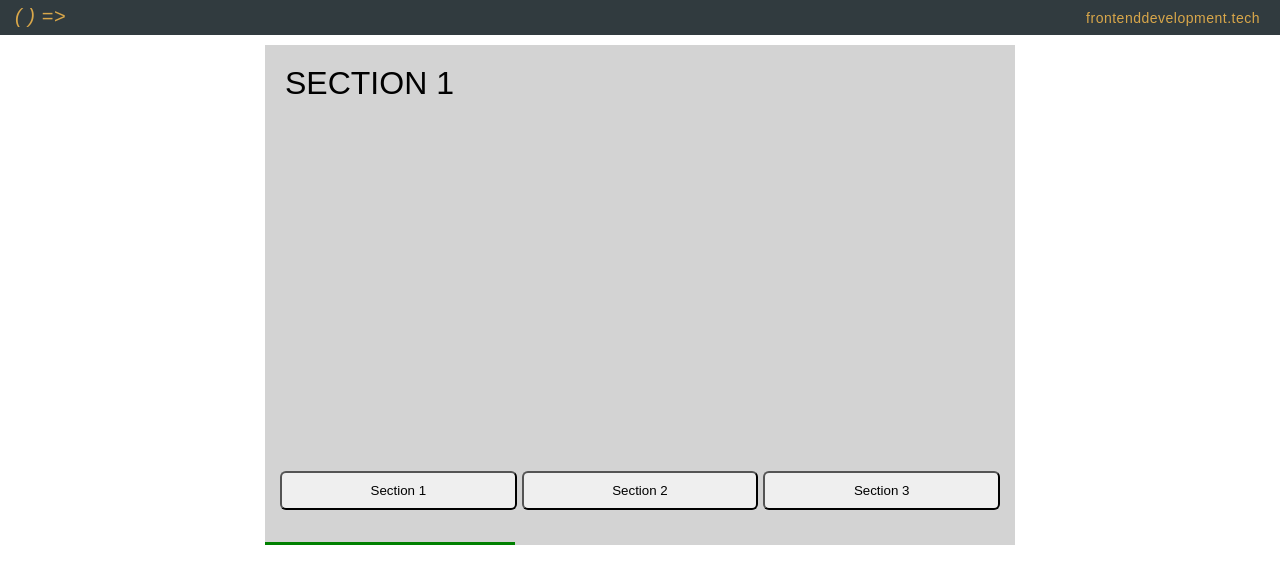
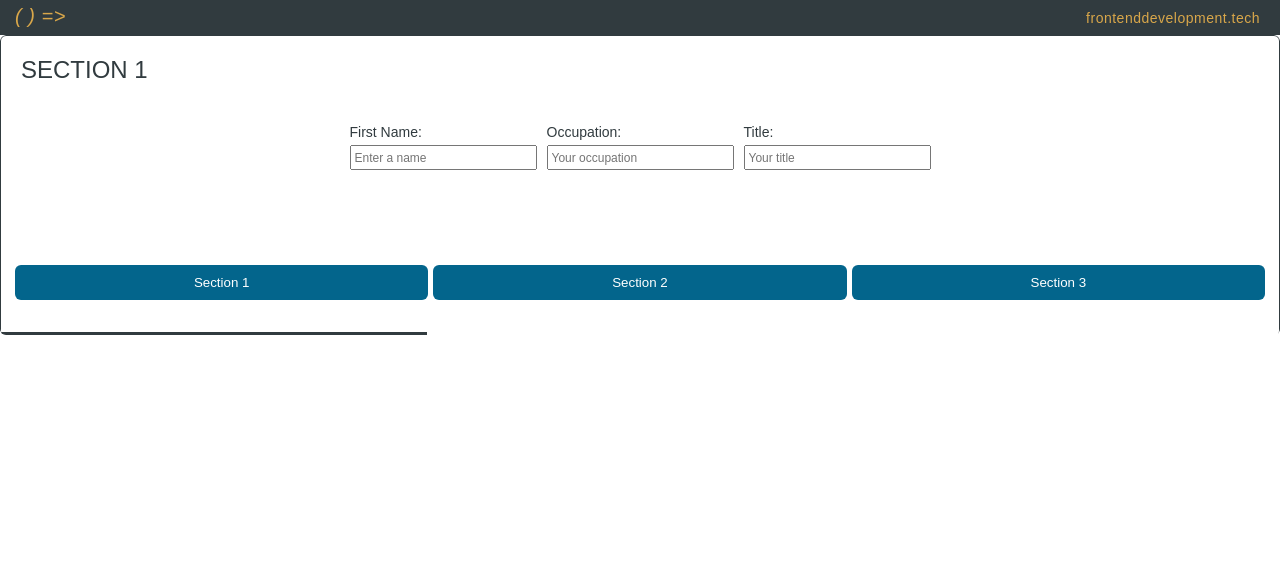
Before and after one commit to eastcoastdeveloper/in-page-navigation, an Angular app: page / in a window 1280 px wide. Shown: the top 584 px of the page. Built offline with nearby package versions, Linux system fonts and the light colour scheme.

Commit message:
3 files modified

```diff
--- a/src/app/app.component.html
+++ b/src/app/app.component.html
@@ -8,26 +8,60 @@
   >
 </header>
 
-<div id="module-name">
+<div id="module-name" class="element-shadow element-margin-top">
 <section
   *ngFor="let item of [].constructor(sectionLength); let i = index"
   [ngClass]="{ 'display-none': currentSection != i }"
 >
   <div #sections>
     {{ 'Section ' + (i + 1) }}
+    <div *ngIf="currentSection === 0" class="section-content">
+      <div class="group">
+        <label for="name">First Name:</label>
+        <input type="text" placeholder="Enter a name" id="name" />
+      </div>
+      <div class="group">
+        <label for="occupation">Occupation:</label>
+        <input type="text" placeholder="Your occupation" id="occupation" />
+      </div>
+      <div class="group">
+        <label for="title">Title:</label>
+        <input type="text" placeholder="Your title" id="title" />
+      </div>
+    </div>
+
+    <div *ngIf="currentSection === 1" class="section-content">
+      <div class="group">
+        <label for="city">City:</label>
+        <input type="text" placeholder="Your city" id="city" />
+      </div>
+      <div class="group">
+        <label for="state">State:</label>
+        <input type="text" placeholder="Your state" id="state" />
+      </div>
+      <div class="group">
+        <label for="zip">Zip Code:</label>
+        <input type="text" placeholder="Your zip code" id="zip" />
+      </div>
+    </div>
+
+    <div *ngIf="currentSection === 2" class="section-content">Results...</div>
   </div>
 </section>
 <div id="indicator" #bar></div>
 <div id="percent">
-    <div *ngFor="let percent of [].constructor(sectionLength); let i = index">
+  <div
+    #percentages
+    *ngFor="let percent of [].constructor(sectionLength); let i = index"
+  >
     {{ Math.round((100 / sectionLength) * (i + 1)) + '%' }}
   </div>
 </div>
 <div
   class="btn-group"
   #btnGroup
-    (mouseover)="whereYouAt()"
-    (mouseout)="revert()"
+  (mouseover)="showProgressBar()"
+  (mouseout)="hideProgressBar()"
 >
   <button
     *ngFor="let btn of [].constructor(sectionLength); let i = index"
--- a/src/app/app.component.scss
+++ b/src/app/app.component.scss
@@ -1,36 +1,61 @@
-html,
-body {
-  margin: 0;
-  width: 100%;
-  height: 100%;
-}
-
 #module-name {
-  height: 500px;
+  height: 300px;
   border-radius: 6px;
-  max-width: 750px;
-  margin: 10px auto;
   position: relative;
   font-family: sans-serif;
+  overflow: hidden;
+
+  #indicator {
+    background-color: #313b3f;
+    height: 3px;
+    position: absolute;
+    bottom: 0;
+    transition: all 0.5s;
+  }
 
   section {
     height: 100%;
-    background-color: #d3d3d3;
-    div {
-      font-size: 2em;
+    background-color: #FFFFFF;
+    border: 1px solid #313b3f;
+    border-radius: 6px;
+
+    > div {
+      font-size: 1.5em;
       width: 100%;
       height: 100%;
       text-transform: uppercase;
+      color: #313b3f;
       padding: 20px;
-      position: absolute;
-      top: 0;
-      left: 0;
+      box-sizing: border-box;
+
+      .section-content {
+        font: normal 14px sans-serif;
+        text-transform: none;
+        display: grid;
+        grid-template-columns: repeat(3, auto);
+        max-width: 500px;
+        justify-content: center;
+        grid-column-gap: 10px;
+        margin: 40px auto 0 auto;
+
+        label {
+          display: block;
+          margin-bottom: 5px;
+        }
+
+        input {
+          padding: 3px;
+          color: #313b3f;
+          box-sizing: border-box;
+          outline: none;
+        }
+
+        input::placeholder {
+          font: normal 12px sans-serif;
         }
       }
     }
-
-.display-none {
-  display: none;
+  }
 }
 
 .btn-group {
@@ -43,41 +68,39 @@ body {
   grid-column-gap: 5px;
   width: calc(100% - 30px);
   margin: 0 auto;
-}
 
   button {
     padding: 10px 5px;
+    background-color: #03658c;
+    color: #FFFFFF;
+    border: none;
     border-radius: 6px;
     outline: none;
     cursor: pointer;
   }
-
-#indicator {
-  background-color: green;
-  height: 3px;
-  position: absolute;
-  bottom: 0;
-  transition: all 0.5s;
 }
 
 #percent {
   display: flex;
   position: absolute;
   width: 100%;
-  bottom: 0;
-}
+  bottom: 3px;
+  font: normal 13px sans-serif;
 
-#percent > div {
+  > div {
     width: 33.3%;
     text-align: center;
-  color: white;
-  padding-top: 3px;
+    color: #d9a74a;
     opacity: 0;
     transition: opacity 0.5s;
   }
+}
 
-@media screen and (max-width: 750px) {
-  #module-name {
-    margin: 10px;
+@media screen and (max-width: 600px) {
+  #module-name section > div .section-content {
+    grid-template-columns: none;
+    font-size: 12px;
+    margin-top: 5px;
+    grid-template-rows: repeat(3, 55px);
   }
 }
--- a/src/app/app.component.ts
+++ b/src/app/app.component.ts
@@ -2,9 +2,10 @@ import {
   ChangeDetectorRef,
   Component,
   ElementRef,
+  OnInit,
   QueryList,
   ViewChild,
-  ViewChildren,
+  ViewChildren
 } from '@angular/core';
 
 @Component({
@@ -13,6 +14,11 @@ import {
   styleUrls: ['./app.component.scss'],
 })
 export class AppComponent {
+  markup: string;
+  typescript: string;
+  style: string;
+
+  @ViewChildren('percentages') percentages: QueryList<ElementRef>;
   @ViewChildren('sections') sections: QueryList<ElementRef>;
   @ViewChild('btnGroup', { static: false }) btnGroup: ElementRef;
   @ViewChild('bar', { static: false }) bar: ElementRef;
@@ -22,18 +28,17 @@ export class AppComponent {
 
   barLinkWidth = 0;
   currentSection = 0;
-  progress: any = [];
   Math: any;
 
-  constructor(private _cd: ChangeDetectorRef) {
+  constructor(
+    private _cd: ChangeDetectorRef,
+  ) {
     this.Math = Math;
   }
 
   ngAfterViewInit() {
     this._cd.detectChanges();
-    this.progress = Array.prototype.slice.call(
-      document.querySelectorAll('#percent > div')
-    );
+
     this.barLinkWidth = 100 / this.sections.length;
     this.bar.nativeElement.setAttribute(
       'style',
@@ -49,17 +54,17 @@ export class AppComponent {
       this.barLinkWidth * (sectionIndex + 1) + '%';
   }
 
-  whereYouAt() {
+  showProgressBar() {
     this.bar.nativeElement.style.height = '22px';
-    for (var i = 0; i < this.progress.length; i++) {
-      this.progress[i].style.opacity = 1;
-    }
+    this.percentages.forEach((val) => {
+      val.nativeElement.style.opacity = 1;
+    });
   }
 
-  revert() {
+  hideProgressBar() {
     this.bar.nativeElement.style.height = '3px';
-    for (var i = 0; i < this.progress.length; i++) {
-      this.progress[i].style.opacity = 0;
-    }
+    this.percentages.forEach((val) => {
+      val.nativeElement.style.opacity = 0;
+    });
   }
 }
```
Lines whose indentation alone changed are shown as unchanged.
